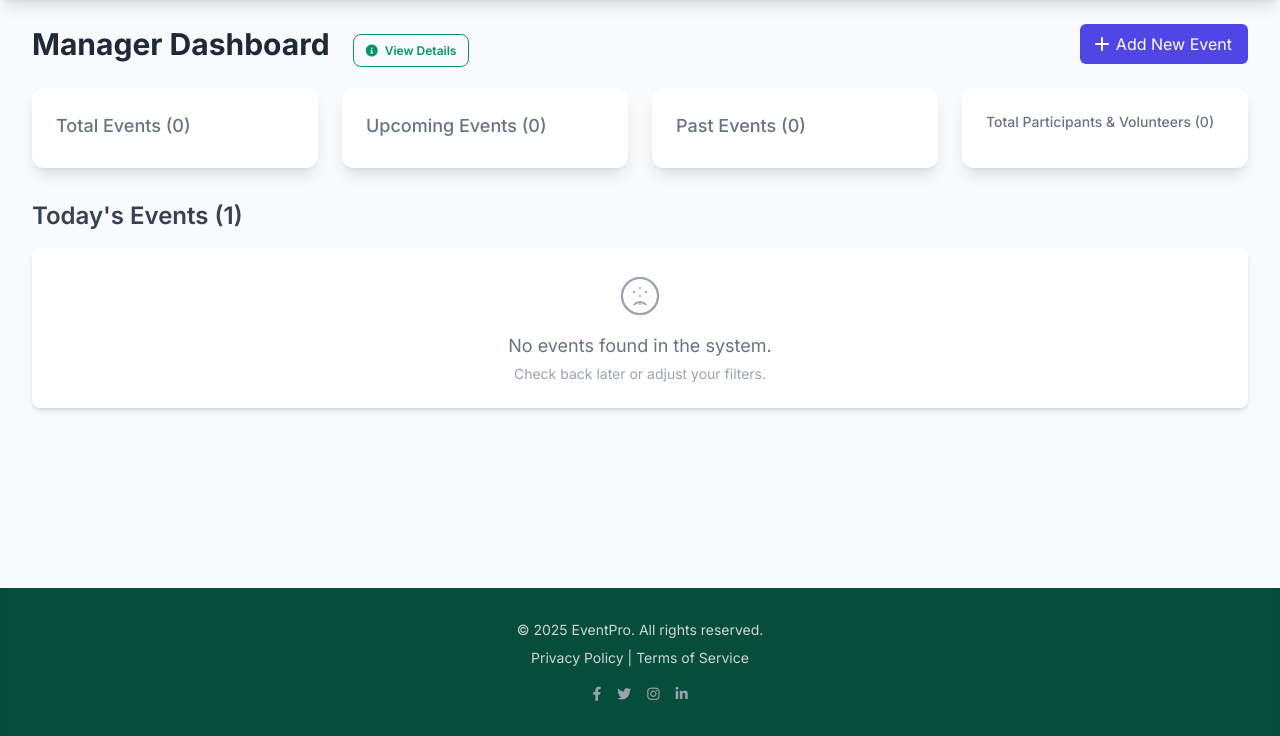
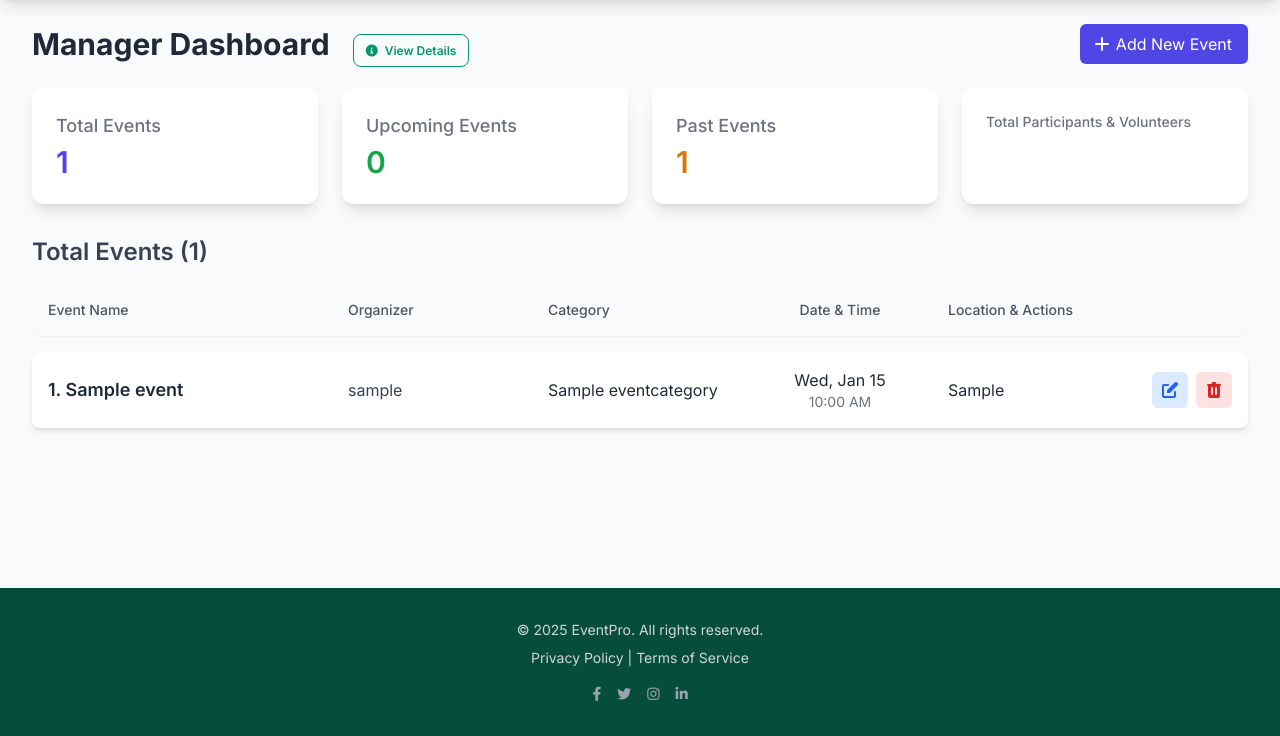
Before and after one commit to mdeibrahim/Event_management_Application, a Django app: page /users/manager_dashboard/?type=total in a window 1280 px wide. Shown: the part 64-800 px from the top of the page. Run offline with Django 5.2, Linux system fonts and the light colour scheme; a user stored in the database is signed in; tables that the repository leaves empty hold one stand-in row (values such as "Sample post"); grey boxes labelled with a size stand in for pictures from a placeholder-image service; some libraries are stand-ins or nearby versions.

Commit message:
dynamic manager dashboard implemented

```diff
--- a/core/templates/core/email/verification_email.html
+++ b/core/templates/core/email/verification_email.html
@@ -6,14 +6,14 @@
 </head>
 <body style="font-family: Arial, sans-serif; line-height: 1.6; color: #374151;">
     <div style="max-width: 600px; margin: 0 auto; padding: 1.25rem;">
-        <h2 style="color: #059669; font-size: 1.5rem; font-weight: 600; margin-bottom: 1rem;">Welcome to Our EventPro!</h2>
+        <h2 style="color: #059669; font-size: 1.5rem; font-weight: 600; margin-bottom: 1rem;">Welcome to EventPro!</h2>
         <p style="margin-bottom: 1rem;">Hello {{ user.username }},</p>
         <p style="margin-bottom: 1rem;">Thank you for signing up. Please verify your email address by clicking the button below:</p>
         <a href="{{ verification_url }}" style="display: inline-block; padding: 0.625rem 1.25rem; background-color: #059669; color: white; text-decoration: none; border-radius: 0.375rem; margin: 1.25rem 0; transition: background-color 0.2s;">
             Verify Email
         </a>
         <p style="margin-bottom: 1rem;">If you didn't create an account, you can safely ignore this email.</p>
-        <p style="margin-bottom: 1rem;">Best regards,<br>Your Team</p>
+        <p style="margin-bottom: 1rem;">Best regards,<br> EventPro Team</p>
     </div>
 </body>
 </html>
--- a/users/templates/manager_dashboard.html
+++ b/users/templates/manager_dashboard.html
@@ -22,40 +22,39 @@
         </div>
 
         <div class="grid grid-cols-1 sm:grid-cols-2 lg:grid-cols-4 gap-4 sm:gap-6 mb-8">
-            <a href="{% url 'manager_dashboard' %}?type=all_events" class="block">
+            <a href="{% url 'manager_dashboard' %}?type=total" class="block">
                 <div class="bg-white p-4 sm:p-6 rounded-xl shadow-lg transition-transform duration-200 hover:-translate-y-1 hover:shadow-xl cursor-pointer hover:bg-indigo-50">
-                    <h3 class="text-lg font-medium text-gray-500">Total Events (0)
-                    </h3>
-
-                    <p class="mt-1 text-2xl sm:text-3xl font-semibold text-indigo-600">{{ system_total_events_count }}</p>
-                </div>
-            </a>
-
-            <a href="" class="block"> <div class="bg-white p-4 sm:p-6 rounded-xl shadow-lg transition-transform duration-200 hover:-translate-y-1 hover:shadow-xl cursor-pointer hover:bg-green-50">
-                    <h3 class="text-lg font-medium text-gray-500">Upcoming Events (0)</h3>
-                    <p class="mt-1 text-2xl sm:text-3xl font-semibold text-green-600">{{ system_total_users_count }}</p>
+                    <h3 class="text-lg font-medium text-gray-500">Total Events</h3>
+                    <p class="mt-1 text-2xl sm:text-3xl font-semibold text-indigo-600">{{ user_total_events_count }}</p>
                 </div>
             </a>
 
             <a href="{% url 'manager_dashboard' %}?type=upcoming" class="block">
+                <div class="bg-white p-4 sm:p-6 rounded-xl shadow-lg transition-transform duration-200 hover:-translate-y-1 hover:shadow-xl cursor-pointer hover:bg-green-50">
+                    <h3 class="text-lg font-medium text-gray-500">Upcoming Events</h3>
+                    <p class="mt-1 text-2xl sm:text-3xl font-semibold text-green-600">{{ user_upcoming_events_count }}</p>
+                </div>
+            </a>
+
+            <a href="{% url 'manager_dashboard' %}?type=past" class="block">
                 <div class="bg-white p-4 sm:p-6 rounded-xl shadow-lg transition-transform duration-200 hover:-translate-y-1 hover:shadow-xl cursor-pointer hover:bg-amber-50">
-                    <h3 class="text-lg font-medium text-gray-500">Past Events (0)</h3>
-                    <p class="mt-1 text-2xl sm:text-3xl font-semibold text-amber-600">{{ system_upcoming_events_count }}</p>
+                    <h3 class="text-lg font-medium text-gray-500">Past Events</h3>
+                    <p class="mt-1 text-2xl sm:text-3xl font-semibold text-amber-600">{{ user_past_events_count }}</p>
                 </div>
             </a>
 
             <div class="bg-white p-4 sm:p-6 rounded-xl shadow-lg transition-transform duration-200 hover:-translate-y-1 hover:shadow-xl hover:bg-sky-50">
-                <h3 class="text-sm font-medium text-gray-500">Total Participants & Volunteers (0)</h3>
+                <h3 class="text-sm font-medium text-gray-500">Total Participants & Volunteers</h3>
                 <p class="mt-1 text-2xl sm:text-3xl font-semibold text-sky-600">{{ system_total_participants_count }}</p>
             </div>
         </div>
 
         <div>
             <h2 id="event-list-title" class="text-xl sm:text-2xl font-semibold text-gray-700 mb-4">
-                {{ event_list_title | default:"Today's Events" }} (1){% comment %}  ({{ events_list.count }}) {% endcomment %}
+                {{ event_list_title }} ({{ user_events_type.count }})
             </h2>
             <div id="dynamic-event-list" class="space-y-4">
-                {% if events_list %}
+                {% if user_events_type.count %}
                 <div class="bg-gray-50 p-4 rounded-lg shadow-sm grid grid-cols-12 gap-4 items-center hidden md:grid">
                     <div class="col-span-12 md:col-span-3 font-medium text-sm text-gray-600">Event Name</div>
                     <div class="col-span-12 md:col-span-2 font-medium text-sm text-gray-600">Organizer</div>
@@ -64,29 +63,31 @@
                     <div class="col-span-12 md:col-span-3 font-medium text-sm text-gray-600">Location & Actions</div>
                 </div>
 
-                {% for event in events_list %}
+                {% for event in user_events_type %}
                 <div class="bg-white p-4 rounded-lg shadow-md grid grid-cols-12 gap-4 items-center">
                     <div class="col-span-12 md:col-span-3">
-                        <h4 class="font-semibold text-base sm:text-lg text-gray-800">{{ event.name }}</h4>
+                        <h4 class="font-semibold text-base sm:text-lg text-gray-800">{{forloop.counter}}. {{ event.title }}</h4>
                     </div>
                     <div class="col-span-12 md:col-span-2">
-                        <p class="text-sm sm:text-base text-gray-700">{{ event.organizer.username | default:"N/A" }}</p> </div>
+                        <p class="text-sm sm:text-base text-gray-700">{{ event.creator.username | default:"N/A" }}</p>
+                    </div>
                     <div class="col-span-12 md:col-span-2">
                         <p class="text-sm sm:text-base">{{ event.category.name | default:"Uncategorized" }}</p>
                     </div>
                     <div class="col-span-12 md:col-span-2 text-center">
-                        <p class="text-sm sm:text-base">{{ event.date|date:"D, M d" }}</p> <p class="text-xs sm:text-sm text-gray-500">{{ event.time|time:"H:i A" }}</p>
+                        <p class="text-sm sm:text-base">{{ event.date|date:"D, M d" }}</p>
+                        <p class="text-xs sm:text-sm text-gray-500">{{ event.time|time:"H:i A" }}</p>
                     </div>
                     <div class="col-span-12 md:col-span-3 flex flex-col md:flex-row justify-between items-start md:items-center gap-2">
                         <p class="text-sm sm:text-base truncate" title="{{ event.location }}">{{ event.location | default:"No location" }}</p>
                         <div class="flex space-x-2 shrink-0">
-                            <a href="{% url 'manager_update_event' event_id=event.id %}" class="p-2 bg-blue-100 hover:bg-blue-200 text-blue-600 rounded-md transition-colors duration-200" title="Edit Event">
+                             <a href="{% comment %}{% url 'manager_update_event' event_id=event.id %}{% endcomment %}" class="p-2 bg-blue-100 hover:bg-blue-200 text-blue-600 rounded-md transition-colors duration-200" title="Edit Event">
                                 <svg xmlns="http://www.w3.org/2000/svg" class="h-5 w-5" viewBox="0 0 20 20" fill="currentColor">
                                     <path d="M17.414 2.586a2 2 0 00-2.828 0L7 10.172V13h2.828l7.586-7.586a2 2 0 000-2.828z" />
                                     <path fill-rule="evenodd" d="M2 6a2 2 0 012-2h4a1 1 0 010 2H4v10h10v-4a1 1 0 112 0v4a2 2 0 01-2 2H4a2 2 0 01-2-2V6z" clip-rule="evenodd" />
                                 </svg>
                             </a>
-                            <a href="{% url 'manager_delete_event' event_id=event.id %}" class="p-2 bg-red-100 hover:bg-red-200 text-red-600 rounded-md transition-colors duration-200" title="Delete Event">
+                             <a href="{% comment %}{% url 'manager_delete_event' event_id=event.id %}{% endcomment %}" class="p-2 bg-red-100 hover:bg-red-200 text-red-600 rounded-md transition-colors duration-200" title="Delete Event">
                                 <svg xmlns="http://www.w3.org/2000/svg" class="h-5 w-5" viewBox="0 0 20 20" fill="currentColor">
                                     <path fill-rule="evenodd" d="M9 2a1 1 0 00-.894.553L7.382 4H4a1 1 0 000 2v10a2 2 0 002 2h8a2 2 0 002-2V6a1 1 0 100-2h-3.382l-.724-1.447A1 1 0 0011 2H9zM7 8a1 1 0 012 0v6a1 1 0 11-2 0V8zm5-1a1 1 0 00-1 1v6a1 1 0 102 0V8a1 1 0 00-1-1z" clip-rule="evenodd" />
                                 </svg>
--- a/users/templates/user_home.html
+++ b/users/templates/user_home.html
@@ -8,7 +8,7 @@
 <div class="bg-gradient-to-br from-emerald-50 via-teal-50 to-green-100 min-h-screen py-12 md:py-16">
     <div class="container mx-auto px-4 sm:px-6 lg:px-8 max-w-7xl">
         <div class="mb-10 md:mb-14 text-center md:text-left">
-            <h1 class="text-4xl md:text-5xl font-bold text-emerald-900 tracking-tight">Welcome, <span class="text-amber-500">User Name!</span></h1>
+            <h1 class="text-4xl md:text-5xl font-bold text-emerald-900 tracking-tight">Welcome, <span class="text-amber-500">{{user.username}} !</span></h1>
             <p class="text-gray-600 mt-3 text-lg md:text-xl">Manage your events, discover new ones, and track your participation.</p>
         </div>
 
--- a/users/views.py
+++ b/users/views.py
@@ -1,5 +1,8 @@
-from django.shortcuts import render
+from django.shortcuts import render, redirect
 from django.contrib.auth.decorators import login_required
+from tasks.models import Event, EventCategory
+from django.contrib import messages
+from django.utils import timezone
 
 # Create your views here.
 
@@ -13,7 +16,54 @@
 
 @login_required
 def manager_dashboard(request):
-    return render(request, 'manager_dashboard.html')
+    # Get all events
+    events = Event.objects.all()
+
+    # Get events for the current user
+    user_events = Event.objects.filter(creator=request.user)
+    user_total_events = user_events
+
+    # Get upcoming events (events with dates in the future)
+    user_upcoming_events = user_events.filter(date__gte=timezone.now().date())
+    system_upcoming_events = Event.objects.filter(date__gte=timezone.now().date())
+
+    # Get past events (events with dates in the past)
+    user_past_events = user_events.filter(date__lt=timezone.now().date())
+    system_past_events = Event.objects.filter(date__lt=timezone.now().date())
+
+    system_today_events = Event.objects.filter(date=timezone.now().date())
+    user_today_events = user_events.filter(date=timezone.now().date())
+
+    type = request.GET.get('type')
+    if type == 'total':
+        events_type = user_total_events
+        event_list_title = "Total Events"
+    elif type == 'upcoming':
+        events_type = user_upcoming_events
+        event_list_title = "Upcoming Events"
+    elif type == 'past':
+        events_type = user_past_events
+        event_list_title = "Past Events"
+    else:
+        events_type = user_today_events
+        event_list_title = "Today's Events"
+
+    context = {
+        'event': events,  # For total count
+        'user_total_events_count': user_total_events.count(),
+        'system_total_events_count': events.count(),
+        'system_total_users_count': system_upcoming_events.count(),
+        'user_upcoming_events_count': user_upcoming_events.count(),
+        'system_upcoming_events_count': system_upcoming_events.count(),
+        'user_past_events_count': user_past_events.count(),
+        'system_past_events_count': system_past_events.count(),
+        # 'user_total_participants_count': user_events.count(),
+        'events_list': user_events,  # For the event list
+        'event_list_title': event_list_title,
+        'user_events_type': events_type
+    }
+
+    return render(request, 'manager_dashboard.html', context)
 
 @login_required
 def user_activity(request):
@@ -21,7 +71,55 @@
 
 @login_required
 def add_an_event(request):
-    return render(request, 'add_an_event.html')
+
+    if request.method == 'POST':
+        try:
+            # Get form data
+            event_name = request.POST.get('event_name')
+            event_category = request.POST.get('event_category')
+            event_date = request.POST.get('event_date')
+            event_time = request.POST.get('event_time')
+            event_description = request.POST.get('event_description')
+            event_location = request.POST.get('event_location')
+            event_tags = request.POST.get('event_tags')
+            event_visibility = request.POST.get('event_visibility')
+            event_image_url = request.POST.get('event_image_url')
+            max_attendees = request.POST.get('max_attendees')
+
+            # Validate required fields
+            if not all([event_name, event_category, event_date, event_time, event_description, event_location, event_visibility]):
+                messages.error(request, 'Please fill in all required fields.')
+                return render(request, 'add_an_event.html')
+
+            # Get or create category
+            category, created = EventCategory.objects.get_or_create(name=event_category)
+
+            # Create event
+            event = Event(
+                title=event_name,
+                date=event_date,
+                time=event_time,
+                description=event_description,
+                location=event_location,
+                tags=event_tags,
+                visibility=event_visibility.upper(),  # Convert to uppercase to match choices
+                image_url=event_image_url,
+                max_attendees=max_attendees if max_attendees else None,
+                category=category,
+                creator=request.user  # Set the creator to the current user
+            )
+            event.save()
+
+            messages.success(request, 'Event created successfully!')
+            return redirect('add_an_event')  # Redirect to user's home page or event list
+
+        except Exception as e:
+            messages.error(request, f'An error occurred while creating the event: {str(e)}')
+            return render(request, 'add_an_event.html')
+
+    # GET request - show the form
+    categories = EventCategory.objects.all()
+    return render(request, 'add_an_event.html', {'categories': categories})
 
 @login_required
 def manage_spacific_event(request):
```
Also changed, not shown: core/models.py (+8 -1 lines), core/views.py (+8 -0 lines), users/templates/add_an_event.html (+57 -25 lines), core/migrations/0002_alter_user_email.py (added), tasks/urls.py (added), 1 other file.
